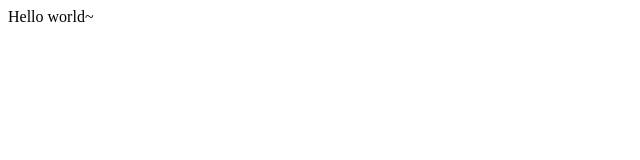
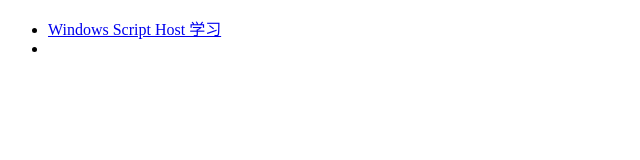
Before and after one commit to shawxu/shawxu.github.io, a plain HTML site: page index.html in a window 1280 px wide. Shown: the whole page, without its empty margins (0-640 px from the left). Drawn offline with Linux system fonts and the light colour scheme.

Commit message:
优化个人主页，其实是做个todo list

```diff
--- a/index.html
+++ b/index.html
@@ -7,6 +7,11 @@
 </head>
 
 <body>
-	Hello world~
+	<div>
+		<ul>
+			<li><a href="http://msdn.microsoft.com/en-us/library/9bbdkx3k(v=vs.84).aspx">Windows Script Host 学习</a></li>
+			<li></li>
+		</ul>
+	</div>
 </body>
 </html>
```
